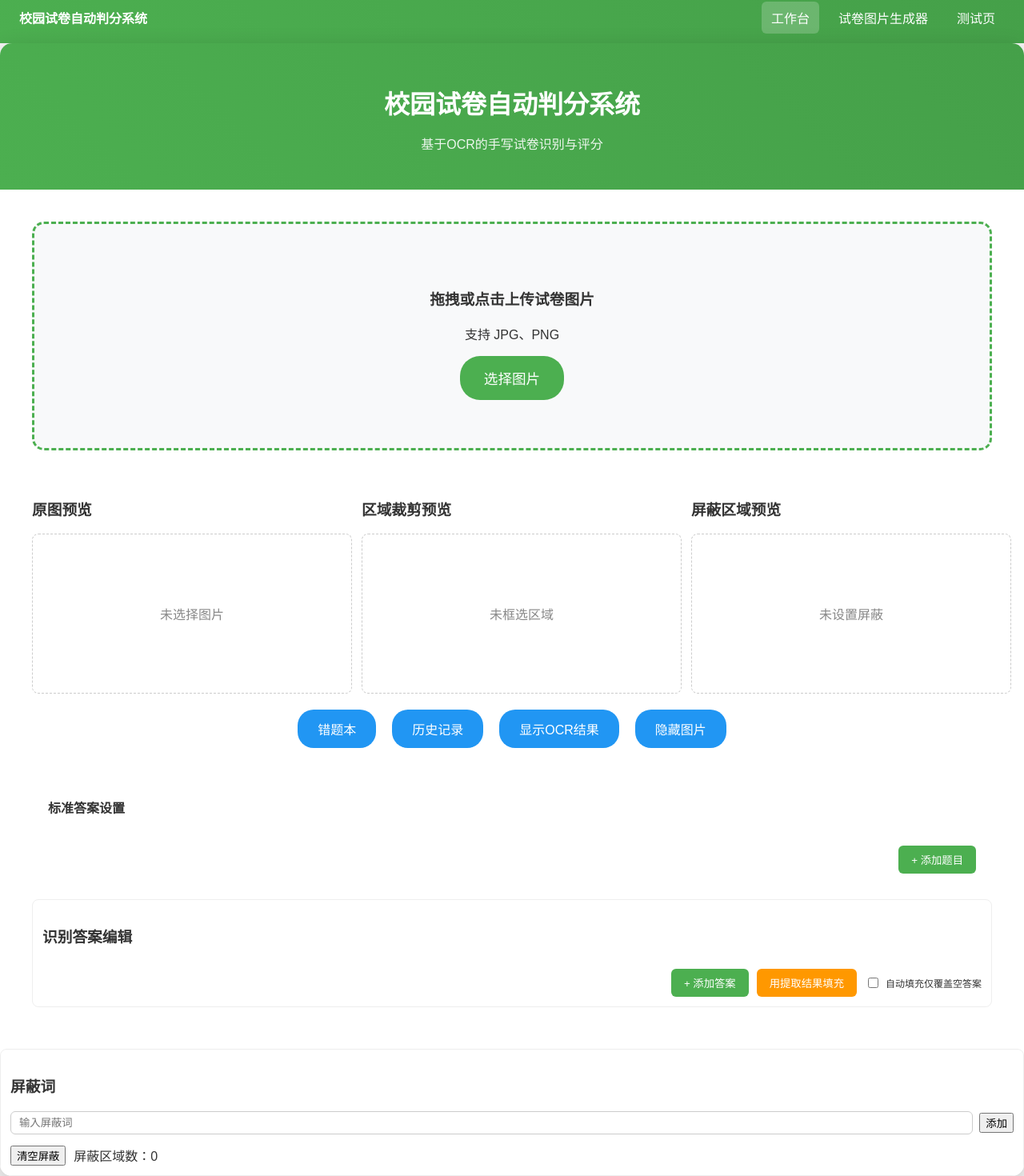
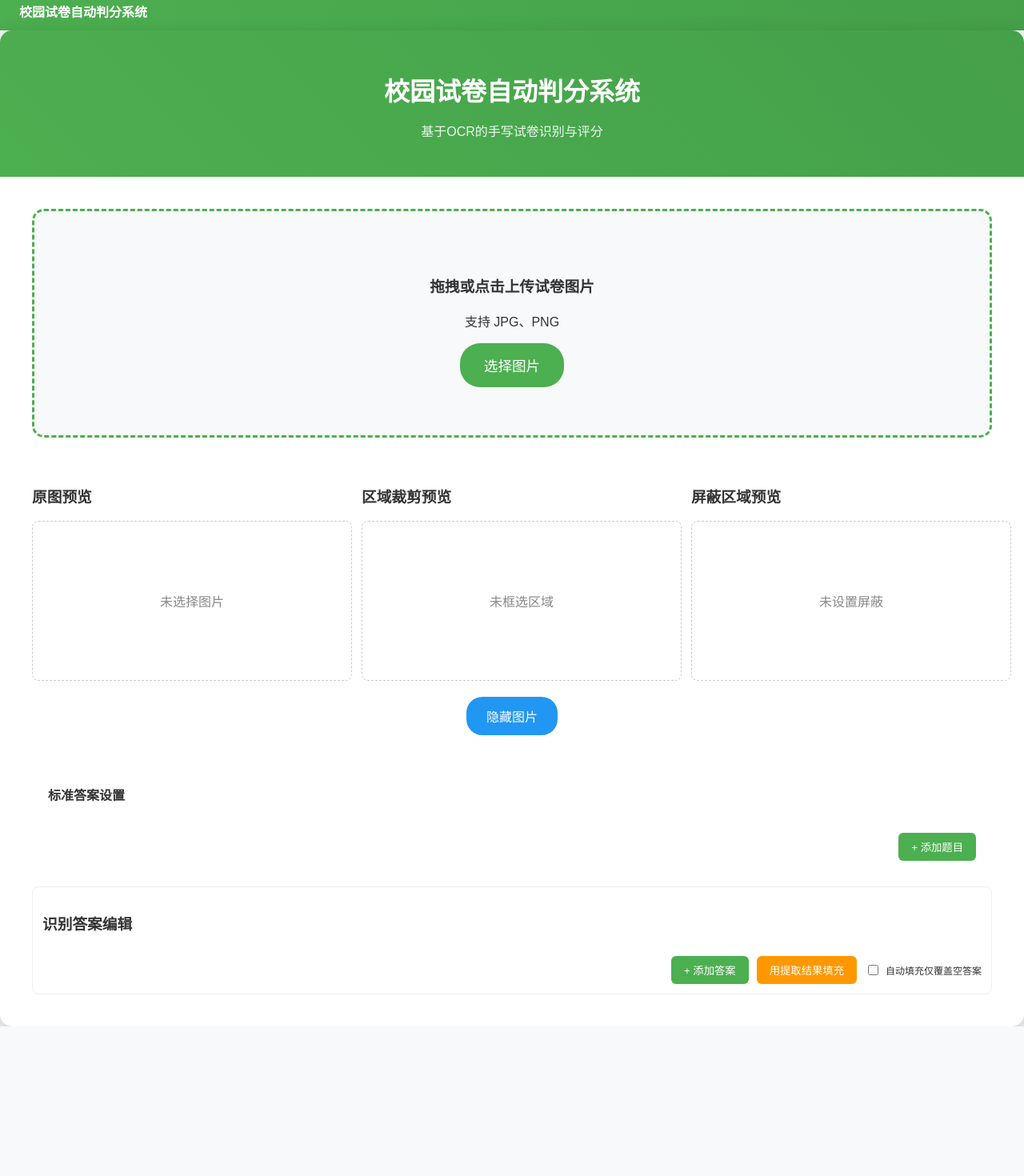
Before and after one commit to XiangTianzhen/Homework-Grading-System, a Vue app in the folder frontend/: page /workspace in a window 1280 px wide. Shown: the part 10-1480 px from the top of the page at 80% size. After the commit the page ends 1293 px from the top, so only its background shows below. Built offline with nearby package versions, Linux system fonts and the light colour scheme.

Commit message:
隐藏部分功能，用于展示，之后会回退版本

```diff
--- a/frontend/src/AppShell.vue
+++ b/frontend/src/AppShell.vue
@@ -7,9 +7,9 @@ import { RouterLink, RouterView } from 'vue-router'
     <header class="topbar">
       <div class="brand">校园试卷自动判分系统</div>
       <nav class="nav">
-        <RouterLink to="/workspace" class="nav-link">工作台</RouterLink>
+        <!-- <RouterLink to="/workspace" class="nav-link">工作台</RouterLink>
         <RouterLink to="/generator" class="nav-link">试卷图片生成器</RouterLink>
-        <RouterLink to="/test-ocr" class="nav-link">测试页</RouterLink>
+        <RouterLink to="/test-ocr" class="nav-link">测试页</RouterLink> -->
       </nav>
     </header>
     <main class="content">
--- a/frontend/src/views/WorkspaceView.vue
+++ b/frontend/src/views/WorkspaceView.vue
@@ -449,7 +449,7 @@ function toTypeLabel(t) { const m = { fill: '填空题', choice: '选择题', ju
             <el-option label="通用文字识别（标准版）general_basic" value="general" />
           </el-select>
           <button class="btn" @click="showAreaSelector = true">区域框选</button>
-          <button class="btn" @click="showMaskSelector = true">屏蔽区域</button>
+          <!-- <button class="btn" @click="showMaskSelector = true">屏蔽区域</button> -->
           <button class="btn" @click="showSettings = true">设置</button>
           <button class="btn" @click="runWholeBracket" :disabled="!uploadedFile || loading">{{ loading ? '识别中...' : '整图识别括号答案提取' }}</button>
           <button class="btn" @click="runAreaAnswers" :disabled="!uploadedFile || !selectedAreas.length || loading">{{ loading ? '检测中...' : '答案区域检测' }}</button>
@@ -457,9 +457,9 @@ function toTypeLabel(t) { const m = { fill: '填空题', choice: '选择题', ju
           <button class="btn" @click="showBatchEdit = true" :disabled="!uploadedFile || !standardAnswers.length || loading || !isAreasCountMatch">批量修改</button>
         </div>
         <div class="btn-group">
-          <button class="btn" @click="showErrorBook = true">错题本</button>
+          <!-- <button class="btn" @click="showErrorBook = true">错题本</button>
           <button class="btn" @click="showHistory = true">历史记录</button>
-          <button class="btn" @click="showOcrPanel = !showOcrPanel">{{ showOcrPanel ? '关闭OCR结果' : '显示OCR结果' }}</button>
+          <button class="btn" @click="showOcrPanel = !showOcrPanel">{{ showOcrPanel ? '关闭OCR结果' : '显示OCR结果' }}</button> -->
           <button class="btn" @click="showImages = !showImages">{{ showImages ? '隐藏图片' : '显示图片' }}</button>
         </div>
         <div class="ocr-panel" v-if="showOcrPanel">
@@ -626,7 +626,7 @@ function toTypeLabel(t) { const m = { fill: '填空题', choice: '选择题', ju
         <OCRSettings :apiChoice="apiChoice" v-model:docOptions="docOptions" v-model:paperOptions="paperOptions" v-model:handwritingOptions="handwritingOptions" v-model:accurateOptions="accurateOptions" v-model:generalOptions="generalOptions" @close="showSettings=false" />
       </div>
     </div>
-    <div class="block">
+    <!-- <div class="block">
       <h3>屏蔽词</h3>
       <div class="mask-words">
         <input v-model="newMaskWord" placeholder="输入屏蔽词" />
@@ -639,7 +639,7 @@ function toTypeLabel(t) { const m = { fill: '填空题', choice: '选择题', ju
         <button class="btn" @click="clearMasks">清空屏蔽</button>
         <span>屏蔽区域数：{{ maskAreas.length }}</span>
       </div>
-    </div>
+    </div> -->
   </div>
 </template>
 
```
